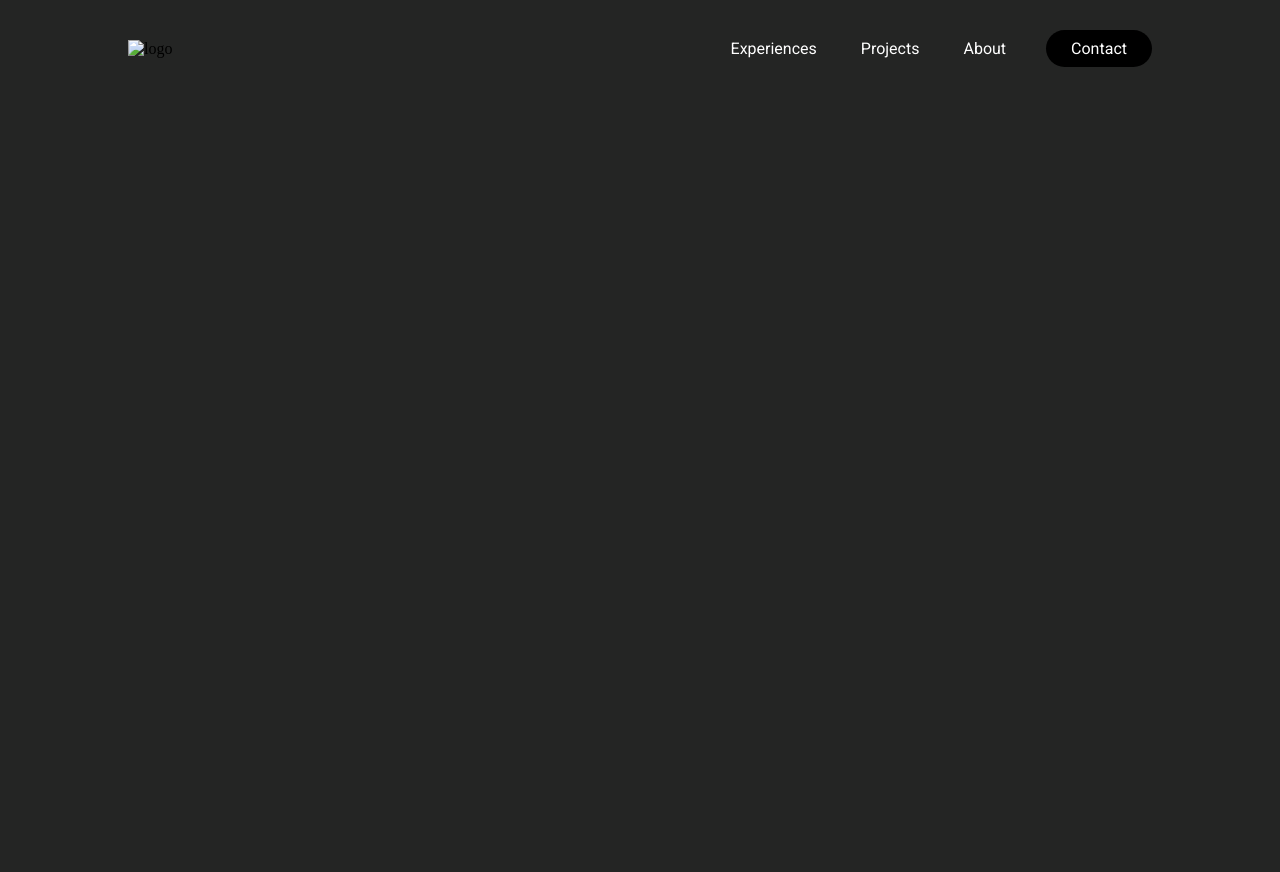
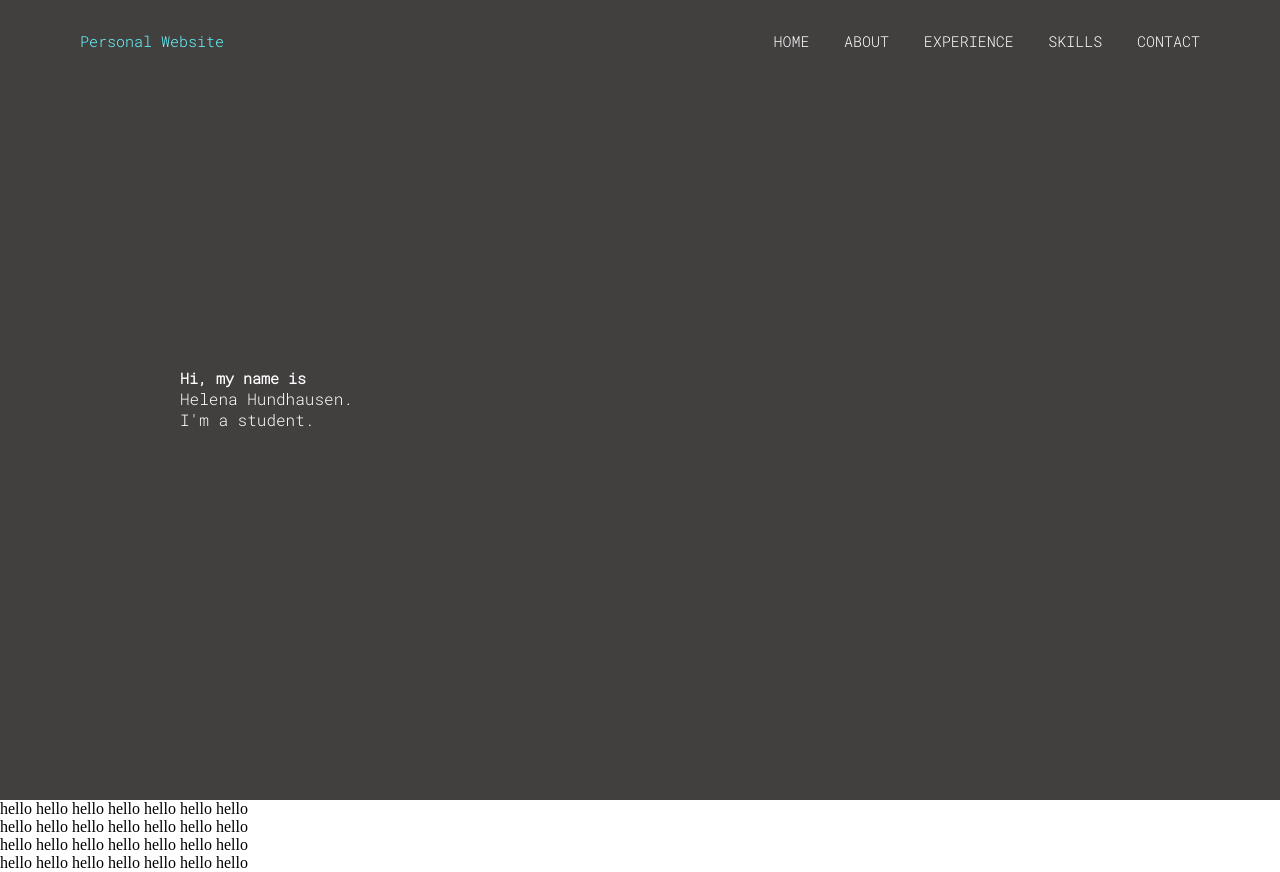
Before and after one commit to hhundhausen/PersonalWebsite, a plain HTML site: page index.html in a window 1280 px wide. Before the commit the page ends 800 px from the top, so only its background shows below. Drawn offline with nearby package versions, Linux system fonts and the light colour scheme.

Commit message:
Home Page Rough Draft Completed
The outline and code is completed for the home page of the website.

```diff
--- a/index.html
+++ b/index.html
@@ -2,22 +2,39 @@
 <html lang="en">
 <head>
     <meta charset="UTF-8">
-    <meta http-equiv="X-UA-Compatible" content="IE=edge">
-    <title>Navbar</title>
     <meta name="viewport" content="width=device-width, initial-scale=1.0">
+    <title>Personal Website</title>
     <link rel="stylesheet" href="style.css">
+    <script src="https://code.jquery.com/jquery-3.6.0.min.js"></script>
 </head>
+    <nav class="navbar">
+        <div class = "max-width">
+            <div class="logo"><a href="#"> Personal<span> Website</span></a></div>
+                <ul class="menu">
+                    <li><a href="#">HOME</a></li>
+                    <li><a href="#">ABOUT</a></li>
+                    <li><a href="#">EXPERIENCE</a></li>
+                    <li><a href="#">SKILLS</a></li>
+                    <li><a href="#">CONTACT</a></li>
+                </ul>
+            </div>
+    </nav>
 <body>
-    <header>
-        <img class="logo" src="image/logo.svg" alt="logo">
-        <nav>
-            <ul class="nav_links">
-                <li><a href="#">Experiences</a></li>
-                <li><a href="#">Projects</a></li>
-                <li><a href="#">About</a></li>
-            </ul>
-        </nav>
-        <a class="cta" href="#"><button>Contact</button></a>
-    </header>
+
+<section class="home" id="home">
+    <div class="max-width">
+        <div class="home-content">
+            <div class="text-1">Hi, my name is </div>
+            <div class="text-2">Helena Hundhausen. </div>
+            <div class="text-3">I'm a student. </div>
+        </div>
+</section>
+
+<p> hello hello hello hello hello hello hello</p>
+<p> hello hello hello hello hello hello hello</p>
+<p> hello hello hello hello hello hello hello</p>
+<p> hello hello hello hello hello hello hello</p>
+<script src="script.js"></script>
+
 </body>
 </html>
--- /dev/null
+++ b/script.js
@@ -0,0 +1,9 @@
+$(document).ready(function(){
+    $(window).scroll(function(){
+        if(this.scrollY > 20){
+            $('.navbar').addClass("sticky");
+        } else{
+            $('.navbar').removeClass("sticky");
+        }
+    })
+});
--- a/style.css
+++ b/style.css
@@ -1,58 +1,77 @@
-@import url('https://fonts.googleapis.com/css2?family=Roboto&display=swap');
-*{
-    box-sizing: border-box;
+@import url('https://fonts.googleapis.com/css2?family=PT+Sans&family=Roboto&family=Roboto+Mono:wght@200;300&family=Source+Sans+Pro:wght@300&display=swap');
+
+* {
     margin: 0;
     padding: 0;
-    background-color: #242524;
-}
-
-li, a, button {
-    font-family: "Roboto", sans-serif;
-    font-weight: 400;
-    font-size: 16px;
-    color: white;
+    box-sizing: border-box;
     text-decoration: none;
 }
 
-header{
-    display: flex;
-    justify-content: flex-end;
-    align-items: center;
-    padding: 30px 10%;
+.max-width {
+    max-width: 1300px;
+    padding: 0px 80px;
+    margin: auto;
 }
 
-.logo {
-    cursor: pointer;
-    margin-right: auto;
+.navbar {
+    display: center;
+    position: fixed;
+    width: 100%;
+    padding: 30px 0px;
+    font-family: 'Roboto Mono', sans-serif;
+    /*background-color: rgb(8, 105, 100); */
 }
 
-.nav_links{
-    list-style: none;
+.navbar.sticky{
+    padding:30px 0px;
+    background-color: rgb(8, 47, 105);
 }
 
-.nav_links li {
-    display: inline-block;
-    padding: 0px 20px;
+.navbar .max-width{
+    display: flex;
+    align-items: left;
+    justify-content: space-between;
 }
 
-.nav_links li a{
-    transition: all 0.3s ease 0s;
+/* add logo with hh */
+.navbar .logo a{
+    color: rgb(101, 250, 255);
+    font-size: 15px;
+    font-weight: 500px;
 }
 
-.nav_links li a:hover{
-    color: white;
+.navbar .menu li{
+    list-style: none;
+    display: inline-block;
 }
 
-button {
-    margin-left: 20px;
-    padding: 9px 25px;
-    background-color: black;
-    border: none;
-    border-radius: 50px;
-    cursor: pointer;
-    transition: all 0.3s ease 0s;
+.navbar .menu li a {
+    color: white;
+    font-size: 15px;
+    font-weight: 500;
+    margin-left: 25px;
+    transition: color 0.3s ease;
 }
 
-button:hover{
-    background-color: beige;
+.navbar .menu li a:hover {
+    color: rgb(0, 255, 242)
 }
+
+/* home section */
+.home{
+    display: flex;
+    height:100vh;
+    background-color: rgb(66, 63, 63);
+    color: white;
+    font-family: 'Roboto Mono', sans-serif;
+}
+
+.home .max-width{
+    margin: auto 0 auto 100px;
+}
+
+.home .home-content .text-1 {
+    font-size: 15px;
+    margin-top: -3px;
+    font-weight: bold;
+}
```
